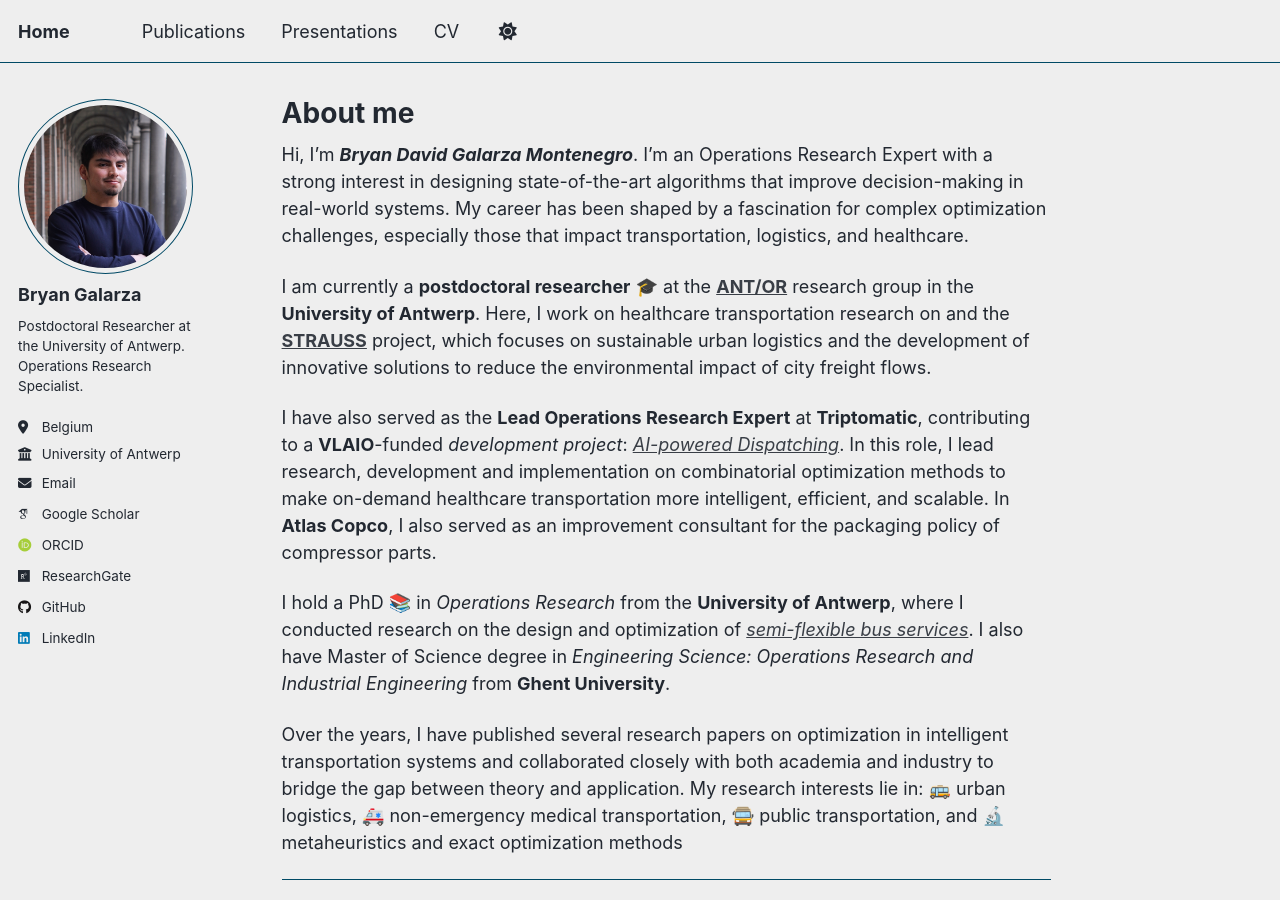
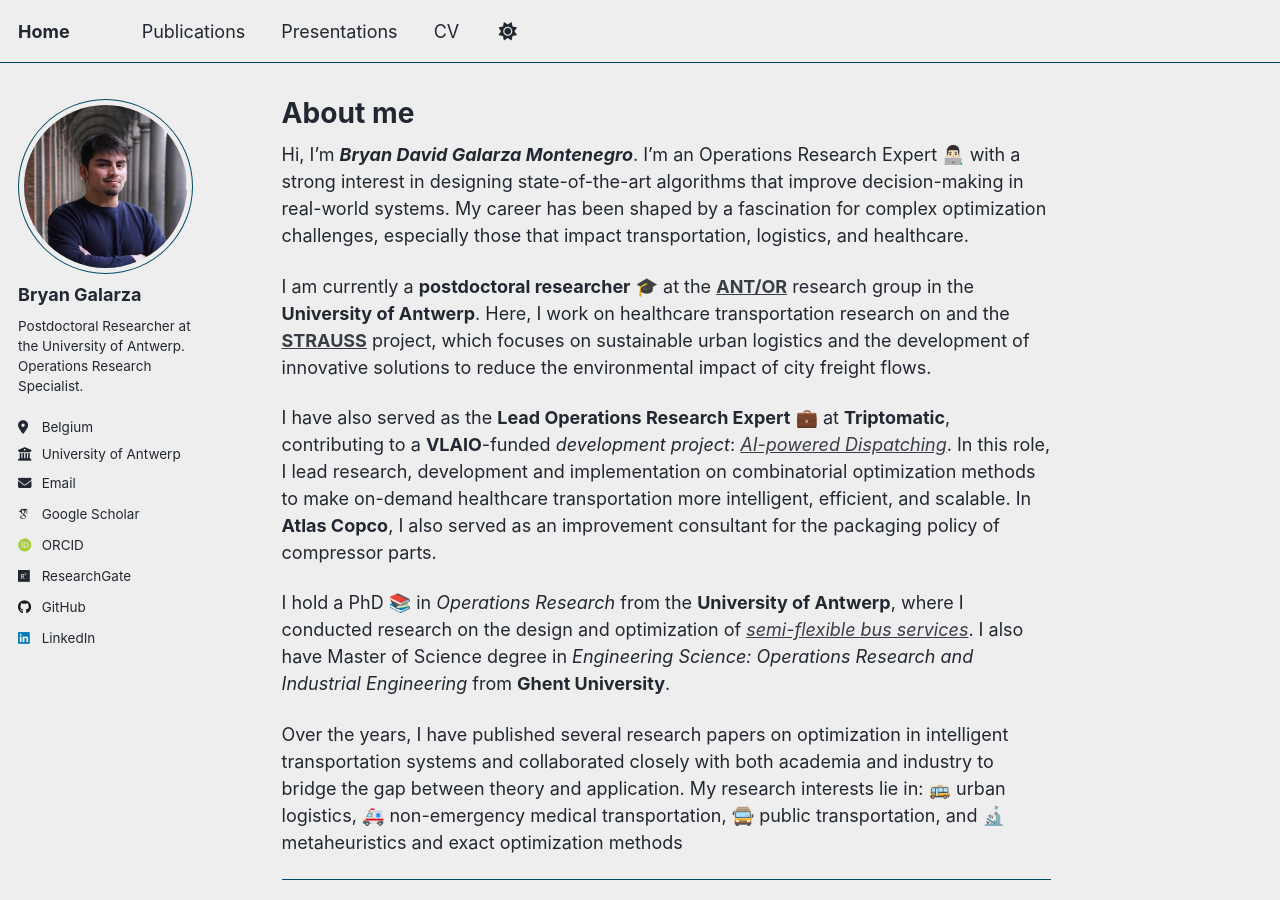
Before and after one commit to BryanG13/bryang13.github.io, a Jekyll site: the page built from _pages/about.md, in a window 1280 px wide and 900 px high. Built offline with Jekyll 4.4.1, drawn with Linux system fonts in a browser that asks for light colours; some web fonts are replaced; a script that is not in the unit is left out.

```diff
--- a/_pages/about.md
+++ b/_pages/about.md
@@ -7,13 +7,13 @@ redirect_from:
   - /about.html
 ---
 
-Hi, I'm ***Bryan David Galarza Montenegro***. I'm an Operations Research Expert with a strong interest in designing state-of-the-art algorithms that improve decision-making in real-world systems. My career has been shaped by a fascination for complex optimization challenges, especially those that impact transportation, logistics, and healthcare.
+Hi, I'm ***Bryan David Galarza Montenegro***. I'm an Operations Research Expert 👨🏻‍💻 with a strong interest in designing state-of-the-art algorithms that improve decision-making in real-world systems. My career has been shaped by a fascination for complex optimization challenges, especially those that impact transportation, logistics, and healthcare.
 
 I am currently a **postdoctoral researcher** 🎓 at the [**ANT/OR**](https://www.uantwerpen.be/en/research-groups/ant-or/) research group in the **University of Antwerp**. Here, I work on healthcare transportation research on and the [**STRAUSS**](https://www.kuleuven.be/lim/research/projects/strauss) project, which focuses on sustainable urban logistics and the development of innovative solutions to reduce the environmental impact of city freight flows.
 
-I have also served as the **Lead Operations Research Expert** at **Triptomatic**, contributing to a **VLAIO**-funded *development project*: [*AI-powered Dispatching*](https://triptomatic.com/en-be/nemt#dispatching). In this role, I lead research, development and implementation on combinatorial optimization methods to make on-demand healthcare transportation more intelligent, efficient, and scalable. In **Atlas Copco**, I also served as an improvement consultant for the packaging policy of compressor parts.
+I have also served as the **Lead Operations Research Expert** 💼 at **Triptomatic**, contributing to a **VLAIO**-funded *development project*: [*AI-powered Dispatching*](https://triptomatic.com/en-be/nemt#dispatching). In this role, I lead research, development and implementation on combinatorial optimization methods to make on-demand healthcare transportation more intelligent, efficient, and scalable. In **Atlas Copco**, I also served as an improvement consultant for the packaging policy of compressor parts.
 
-I hold a PhD 📚  in *Operations Research* from the **University of Antwerp**, where I conducted research on the design and optimization of [*semi-flexible bus services*](https://repository.uantwerpen.be/docman/irua/5e80f4/196398.pdf). I also have Master of Science degree in *Engineering Science: Operations Research and Industrial Engineering* from **Ghent University**.
+I hold a PhD 📚 in *Operations Research* from the **University of Antwerp**, where I conducted research on the design and optimization of [*semi-flexible bus services*](https://repository.uantwerpen.be/docman/irua/5e80f4/196398.pdf). I also have Master of Science degree in *Engineering Science: Operations Research and Industrial Engineering* from **Ghent University**.
 
 Over the years, I have published several research papers on optimization in intelligent transportation systems and collaborated closely with both academia and industry to bridge the gap between theory and application. My research interests lie in: 🚌 urban logistics, 🚑 non-emergency medical transportation, 🚍 public transportation, and 🔬 metaheuristics and exact optimization methods
 
```
